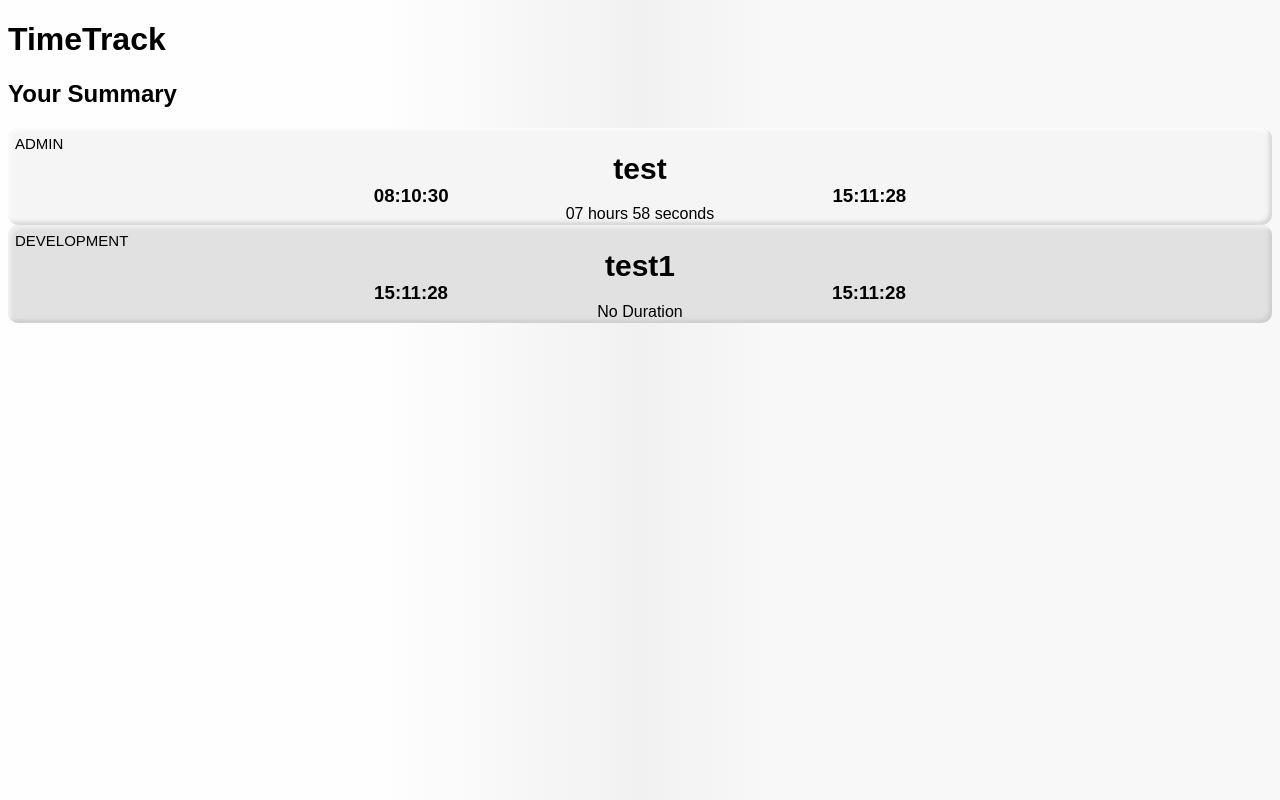
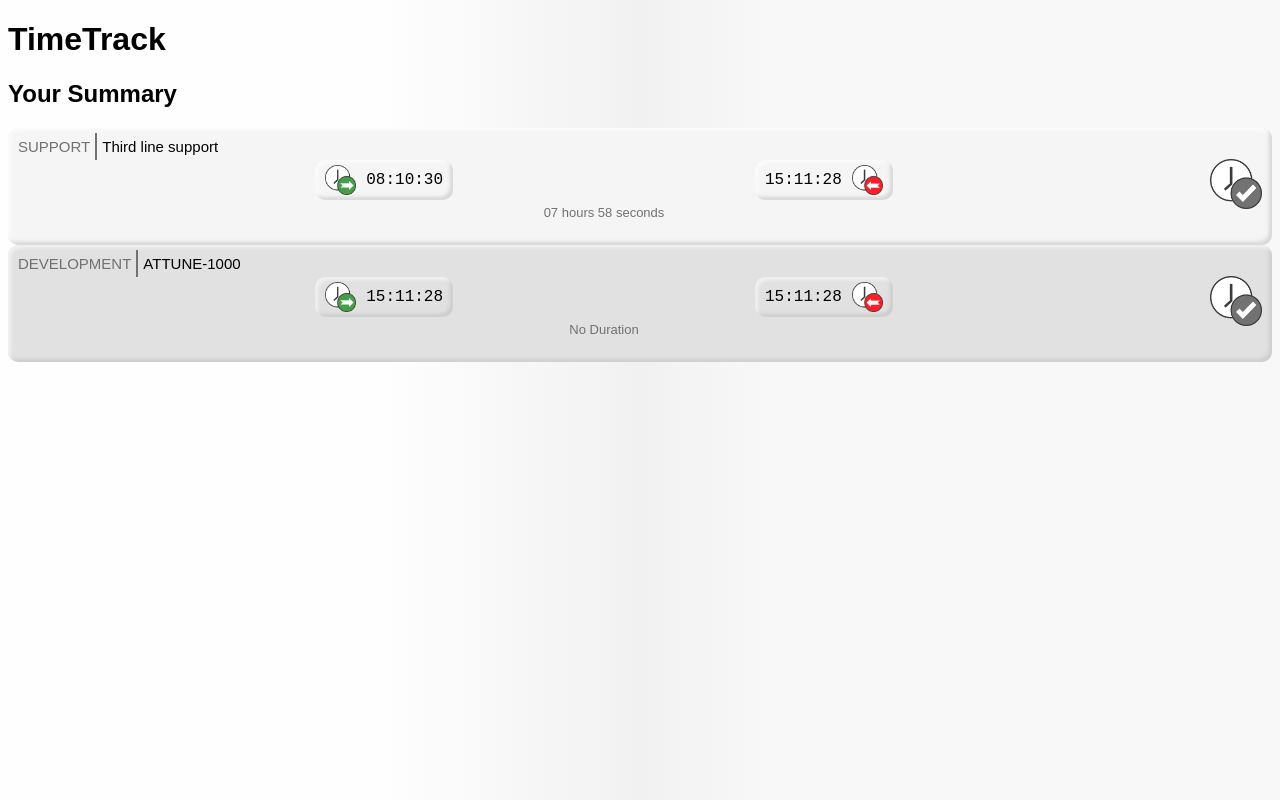
Before and after one commit to owen-dearman/react-time-tracker-frontend, a React (Create React App) app: page / in a window 1280 px wide. Built offline with nearby package versions, Linux system fonts and the light colour scheme.

Commit message:
Summary row CSS with icons added

```diff
--- a/public/style.css
+++ b/public/style.css
@@ -1,6 +1,16 @@
+@property --faint-text-col {
+    syntax: "<color>";
+    inherits: false;
+    initial-value: #717171;
+}
+
 body {
     font-family: Arial, Helvetica, sans-serif;
     background: linear-gradient(to right, #fffefe 30%, #f2f1f1 50%, #f8f8f8 60%);
+}
+
+.vertical-line {
+    border-left: 2px solid var(--faint-text-col);
 }
 
 .summary-list {
@@ -10,37 +20,78 @@ body {
 
 .summary-row {
     display: flex;
-    flex-direction: column;
+    flex-direction: row;
+    align-items: center;
     background-color: rgb(245, 245, 245);
     border-radius: 10px;
     box-shadow: inset 0.2em 0.2em 0.2em 0 rgba(255, 255, 255, 0.5), inset -0.2em -0.2em 0.2em 0 rgba(190, 190, 190, 0.5);
-    padding: 2px;
 }
 
 .summary-row:nth-child(even) {
     background: rgb(225, 225, 225);
 }
 
+.summary-info-container {
+    display: flex;
+    flex-direction: column;
+    flex-grow: 1;
+    margin: 5px;
+    margin-bottom: 20px;
+}
+
+.summary-banner {
+    display: flex;
+    font-size: 15px;
+}
+
 .summary-category {
     text-transform: uppercase;
-    font-size: 15px;
-    margin: 5px 5px 0px 5px;
+    color: var(--faint-text-col);
+    margin: 5px;
 }
 
 .summary-title {
-    font-size: 30px;
-    text-align: center;
-    margin: 0px;
+    color: black;
+    margin: 5px;
 }
 
 .summary-time-container {
     display: flex;
     flex-direction: row;
     justify-content: space-evenly;
-    margin: -20px;
 }
 
 .summary-duration {
     text-align: center;
-    margin: 0px;
+    margin: 5px;
+    font-size: small;
+    color: var(--faint-text-col);
 }
+
+.status-icon {
+    height: 50px;
+    width: auto;
+    margin: 10px;
+}
+
+.timebox {
+    box-shadow: inset 0.2em 0.2em 0.2em 0 rgba(255, 255, 255, 0.5), inset -0.2em -0.2em 0.2em 0 rgba(190, 190, 190, 0.5);
+    border-radius: 10px;
+    font-family: 'Courier New', Courier, monospace;
+    padding: 0px 5px;
+    display: flex;
+    flex-direction: row;
+    justify-content: space-between;
+    height: fit-content;
+    align-items: center;
+}
+
+.timebox-icon {
+    width: auto;
+    height: 30px;
+    margin: 5px;
+}
+
+.timebox-time {
+    margin: 5px;
+}
--- a/src/UI/App.tsx
+++ b/src/UI/App.tsx
@@ -8,8 +8,8 @@ function App(): JSX.Element {
     const fromDate = new Date(Date.now());
     fromDate.setHours(8, 10, 30);
 
-    const testEvent = new TTiming('test', 'test', TTimingCategory.tcAdmin, fromDate, new Date(Date.now()));
-    const testEvent2 = new TTiming('test1', 'test1', TTimingCategory.tcDev, new Date(Date.now()), new Date(Date.now()));
+    const testEvent = new TTiming('Third line support', 'test', TTimingCategory.tcSupport, fromDate, new Date(Date.now()));
+    const testEvent2 = new TTiming('ATTUNE-1000', 'test1', TTimingCategory.tcDev, new Date(Date.now()), new Date(Date.now()));
     timings.push(testEvent);
     timings.push(testEvent2);
 
--- a/src/UI/Summary.tsx
+++ b/src/UI/Summary.tsx
@@ -5,16 +5,31 @@ interface ISummary {
     aTiming: TTiming
 }
 export function Summary({ aTiming }: ISummary): JSX.Element {
+    var isSectionExpanded = false;
     return (
-        <section className="summary-row">
-            <p className="summary-category">{aTiming.category}</p>
-            <h2 className="summary-title">{aTiming.title}</h2>
-            <div className="summary-time-container">
-                <h3>{msToHHMMSSSymbols(aTiming.startTime.getTime(), false)}</h3>
-                <h3>{msToHHMMSSSymbols(aTiming.endTime.getTime(), false)}</h3>
+        <div className="summary-row">
+            <div className="summary-info-container">
+                <div className="summary-banner">
+                    <p className="summary-category">{aTiming.category}</p>
+                    <div className="vertical-line"></div>
+                    <p className="summary-title">{aTiming.title}</p>
+                </div>
+                <div className="summary-time-container">
+                    <div className="timebox">
+                        <img className="timebox-icon" src="Icons\FromArrow.png"></img>
+                        <p className="timebox-time">{msToHHMMSSSymbols(aTiming.startTime.getTime(), false)}</p>
+                    </div>
+                    <div className="timebox">
+                        <p className="timebox-time">{msToHHMMSSSymbols(aTiming.endTime.getTime(), false)}</p>
+                        <img className="timebox-icon" src="Icons\ToArrow.png"></img>
+                    </div>
+                </div>
+                {<p className="summary-duration">{aTiming.DurationHHMMSS()}</p>}
+                {isSectionExpanded && <p>{aTiming.description}</p>}
             </div>
-            <p className="summary-duration">{aTiming.DurationHHMMSS()}</p>
-            {/* <p>{aTiming.description}</p> */}
-        </section>
+            <div>
+                <img className="status-icon" src="Icons\GreyTick.png"></img>
+            </div>
+        </div>
     )
 }
--- a/tsconfig.json
+++ b/tsconfig.json
@@ -18,7 +18,8 @@
         "resolveJsonModule": true,
         "isolatedModules": true,
         "noEmit": true,
-        "jsx": "react-jsx"
+        "jsx": "react-jsx",
+        "sourceMap": true,
     },
     "include": [
         "src"
```
